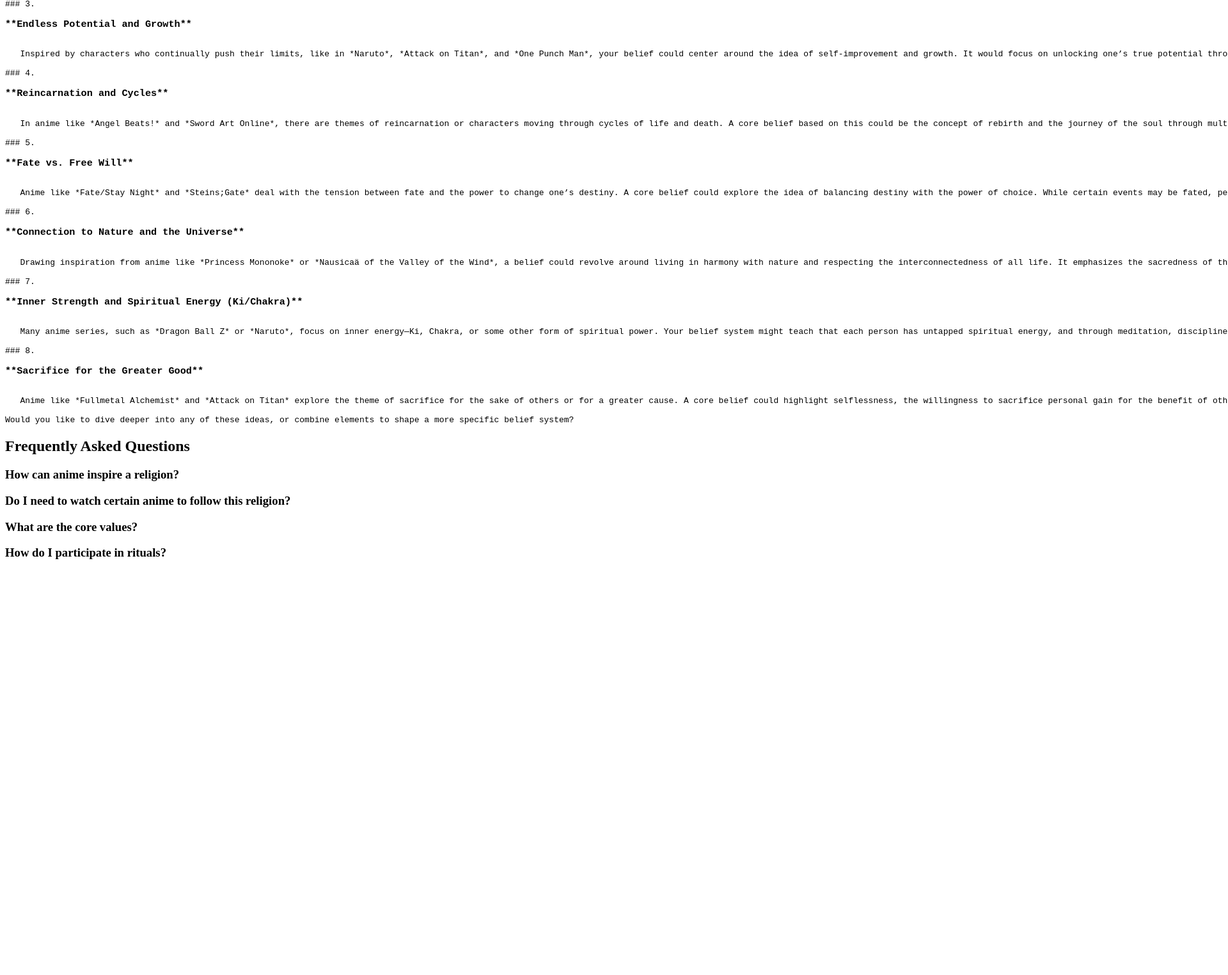
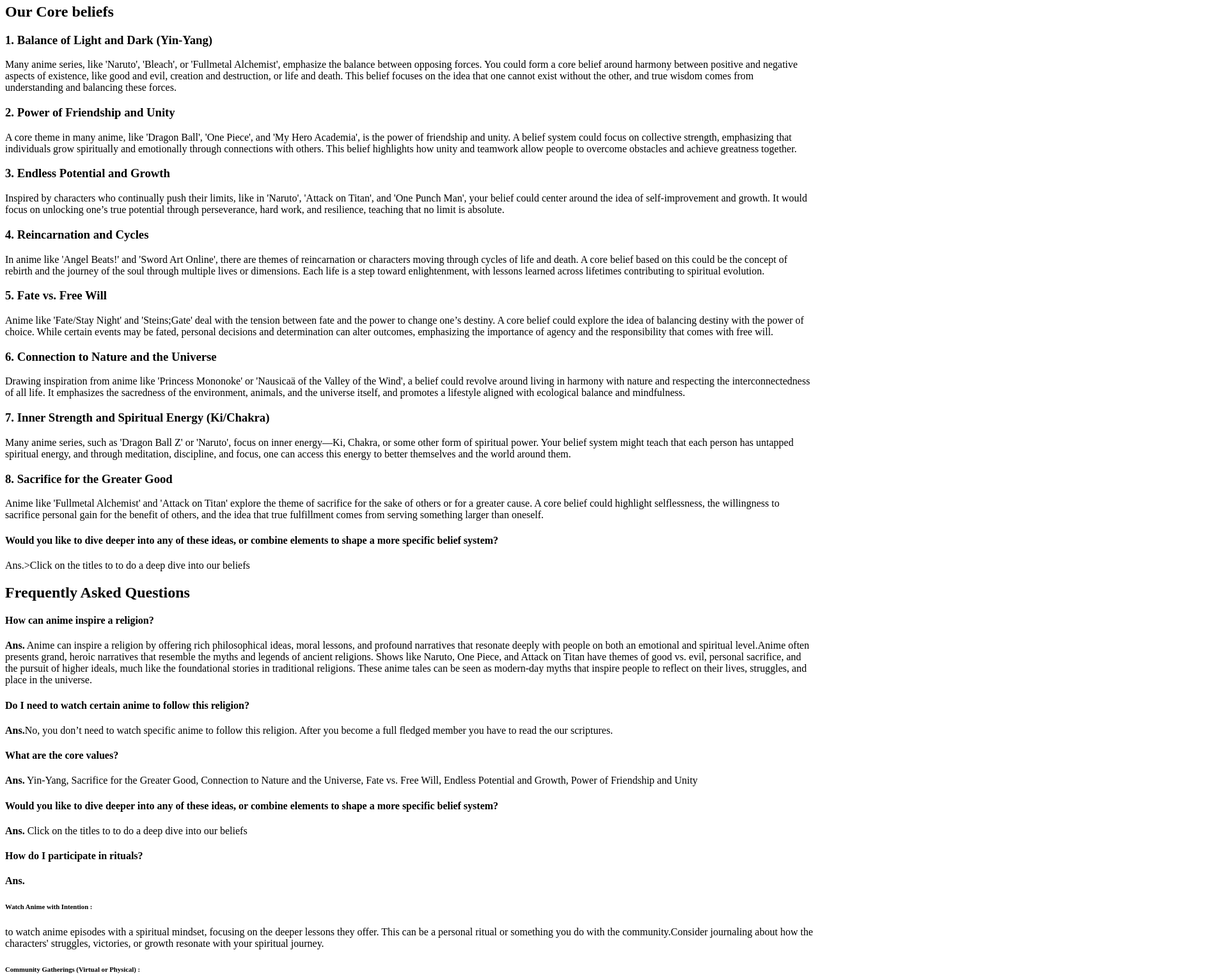
Before and after one commit to TanKaizokuO/Learning-WebD, a plain HTML site: page CultOfficial.html in a window 1280 px wide. Shown: the part 1825-3349 px from the top of the page at 64% size, 1920 px wide, since content can reach past the window. Before the commit the page ends 2719 px from the top, so only its background shows below. Drawn offline with Linux system fonts and the light colour scheme.

Commit message:
creation2

```diff
--- a/CultOfficial.html
+++ b/CultOfficial.html
@@ -53,45 +53,61 @@
         <h3> Berserk</h3>
         "Berserk" follows Guts, a lone mercenary with a tragic past, as he battles demonic forces and struggles with fate, friendship, and revenge in a dark, medieval fantasy world filled with brutality.
         </div>
+        <div id="SteinsGate" class="ScriptureP">
+            <a href="https://www.steins-gatemanga.com/" target="_blank" class="ScripPic">
+                <img src="IMAGE/steinsgate.jpg" height="200">
+            </a>
+            <h3>Steins Gate</h3>
+            "Steins Gate" Set in Akihabara, the story follows Rintarou Okabe, a self-proclaimed "mad scientist," and his friends as they accidentally discover a way to send messages to the past. This leads them into a complex web of alternate timelines and butterfly effects, forcing them to grapple with the ethical dilemmas of changing fate.
+        </div>
     </div>
     <div id="CoreBelief">
         <h2 id="CorebeliefT">Our Core beliefs</h2>
-        <pre>If you are looking to explore or create a belief system inspired by anime, here are some concepts from anime that can influence core beliefs in a spiritual or philosophical sense:
 
-### 1. <h3>**Balance of Light and Dark (Yin-Yang)**</h3>
-   Many anime series, like *Naruto*, *Bleach*, or *Fullmetal Alchemist*, emphasize the balance between opposing forces. You could form a core belief around harmony between positive and negative aspects of existence, like good and evil, creation and destruction, or life and death. This belief focuses on the idea that one cannot exist without the other, and true wisdom comes from understanding and balancing these forces.
+    <h3>1.  Balance of Light and Dark (Yin-Yang)</h3>
+   Many anime series, like 'Naruto', 'Bleach', or 'Fullmetal Alchemist', emphasize the balance between opposing forces. You could form a core belief around harmony between positive and negative aspects of existence, like good and evil, creation and destruction, or life and death. This belief focuses on the idea that one cannot exist without the other, and true wisdom comes from understanding and balancing these forces.
 
-### 2. <h3>**Power of Friendship and Unity**</h3>
-   A core theme in many anime, like *Dragon Ball*, *One Piece*, and *My Hero Academia*, is the power of friendship and unity. A belief system could focus on collective strength, emphasizing that individuals grow spiritually and emotionally through connections with others. This belief highlights how unity and teamwork allow people to overcome obstacles and achieve greatness together.
+    <h3>2.  Power of Friendship and Unity</h3>
+   A core theme in many anime, like 'Dragon Ball', 'One Piece', and 'My Hero Academia', is the power of friendship and unity. A belief system could focus on collective strength, emphasizing that individuals grow spiritually and emotionally through connections with others. This belief highlights how unity and teamwork allow people to overcome obstacles and achieve greatness together.
 
-### 3. <h3>**Endless Potential and Growth**</h3>
-   Inspired by characters who continually push their limits, like in *Naruto*, *Attack on Titan*, and *One Punch Man*, your belief could center around the idea of self-improvement and growth. It would focus on unlocking one’s true potential through perseverance, hard work, and resilience, teaching that no limit is absolute.
+    <h3>3.  Endless Potential and Growth</h3>
+   Inspired by characters who continually push their limits, like in 'Naruto', 'Attack on Titan', and 'One Punch Man', your belief could center around the idea of self-improvement and growth. It would focus on unlocking one’s true potential through perseverance, hard work, and resilience, teaching that no limit is absolute.
 
-### 4. <h3>**Reincarnation and Cycles**</h3>
-   In anime like *Angel Beats!* and *Sword Art Online*, there are themes of reincarnation or characters moving through cycles of life and death. A core belief based on this could be the concept of rebirth and the journey of the soul through multiple lives or dimensions. Each life is a step toward enlightenment, with lessons learned across lifetimes contributing to spiritual evolution.
+    <h3>4.  Reincarnation and Cycles</h3>
+   In anime like 'Angel Beats!' and 'Sword Art Online', there are themes of reincarnation or characters moving through cycles of life and death. A core belief based on this could be the concept of rebirth and the journey of the soul through multiple lives or dimensions. Each life is a step toward enlightenment, with lessons learned across lifetimes contributing to spiritual evolution.
 
-### 5. <h3>**Fate vs. Free Will**</h3>
-   Anime like *Fate/Stay Night* and *Steins;Gate* deal with the tension between fate and the power to change one’s destiny. A core belief could explore the idea of balancing destiny with the power of choice. While certain events may be fated, personal decisions and determination can alter outcomes, emphasizing the importance of agency and the responsibility that comes with free will.
+    <h3>5.  Fate vs. Free Will</h3>
+   Anime like 'Fate/Stay Night' and 'Steins;Gate' deal with the tension between fate and the power to change one’s destiny. A core belief could explore the idea of balancing destiny with the power of choice. While certain events may be fated, personal decisions and determination can alter outcomes, emphasizing the importance of agency and the responsibility that comes with free will.
 
-### 6. <h3>**Connection to Nature and the Universe**</h3>
-   Drawing inspiration from anime like *Princess Mononoke* or *Nausicaä of the Valley of the Wind*, a belief could revolve around living in harmony with nature and respecting the interconnectedness of all life. It emphasizes the sacredness of the environment, animals, and the universe itself, and promotes a lifestyle aligned with ecological balance and mindfulness.
+    <h3>6.  Connection to Nature and the Universe</h3>
+   Drawing inspiration from anime like 'Princess Mononoke' or 'Nausicaä of the Valley of the Wind', a belief could revolve around living in harmony with nature and respecting the interconnectedness of all life. It emphasizes the sacredness of the environment, animals, and the universe itself, and promotes a lifestyle aligned with ecological balance and mindfulness.
 
-### 7. <h3>**Inner Strength and Spiritual Energy (Ki/Chakra)**</h3>
-   Many anime series, such as *Dragon Ball Z* or *Naruto*, focus on inner energy—Ki, Chakra, or some other form of spiritual power. Your belief system might teach that each person has untapped spiritual energy, and through meditation, discipline, and focus, one can access this energy to better themselves and the world around them.
+    <h3>7.  Inner Strength and Spiritual Energy (Ki/Chakra)</h3>
+    Many anime series, such as 'Dragon Ball Z' or 'Naruto', focus on inner energy—Ki, Chakra, or some other form of spiritual power. Your belief system might teach that each person has untapped spiritual energy, and through meditation, discipline, and focus, one can access this energy to better themselves and the world around them.
 
-### 8. <h3>**Sacrifice for the Greater Good**</h3>
-   Anime like *Fullmetal Alchemist* and *Attack on Titan* explore the theme of sacrifice for the sake of others or for a greater cause. A core belief could highlight selflessness, the willingness to sacrifice personal gain for the benefit of others, and the idea that true fulfillment comes from serving something larger than oneself.
+    <h3>8.  Sacrifice for the Greater Good</h3>
+   Anime like 'Fullmetal Alchemist' and 'Attack on Titan' explore the theme of sacrifice for the sake of others or for a greater cause. A core belief could highlight selflessness, the willingness to sacrifice personal gain for the benefit of others, and the idea that true fulfillment comes from serving something larger than oneself.<br>
 
-Would you like to dive deeper into any of these ideas, or combine elements to shape a more specific belief system?
-</pre>
+    <h4>Would you like to dive deeper into any of these ideas, or combine elements to shape a more specific belief system?</h4>
+    Ans.>Click on the titles to to do a deep dive into our beliefs
     </div>
-<div id="FAQs">
-    <h2 id="FAQsT">Frequently Asked Questions</h2>
-    <h3>How can anime inspire a religion?</h3>
-    <h3>Do I need to watch certain anime to follow this religion?</h3>
-    <h3>What are the core values?</h3>
-    <h3>How do I participate in rituals?</h3>
-</div>
+    <div id="FAQs">
+        <h2 id="FAQsT">Frequently Asked Questions</h2>
+        <h4>How can anime inspire a religion?</h4>
+        <b>Ans.</b> Anime can inspire a religion by offering rich philosophical ideas, moral lessons, and profound narratives that resonate deeply with people on both an emotional and spiritual level.Anime often presents grand, heroic narratives that resemble the myths and legends of ancient religions. Shows like Naruto, One Piece, and Attack on Titan have themes of good vs. evil, personal sacrifice, and the pursuit of higher ideals, much like the foundational stories in traditional religions. These anime tales can be seen as modern-day myths that inspire people to reflect on their lives, struggles, and place in the universe.
+        <h4>Do I need to watch certain anime to follow this religion?</h4>
+        <b>Ans.</b>No, you don’t need to watch specific anime to follow this religion. After you become a full fledged member you have to read the our scriptures.
+        <h4>What are the core values?</h4>
+        <b>Ans.</b> Yin-Yang, Sacrifice for the Greater Good, Connection to Nature and the Universe, Fate vs. Free Will, Endless Potential and Growth, Power of Friendship and Unity
+        <h4>Would you like to dive deeper into any of these ideas, or combine elements to shape a more specific belief system?</h4>
+        <b>Ans.</b> Click on the titles to to do a deep dive into our beliefs
+        <h4>How do I participate in rituals?</h4>
+        <b>Ans.</b><h6>Watch Anime with Intention : </h6> to watch anime episodes with a spiritual mindset, focusing on the deeper lessons they offer. This can be a personal ritual or something you do with the community.Consider journaling about how the characters' struggles, victories, or growth resonate with your spiritual journey.<br>
+
+        <h6>Community Gatherings (Virtual or Physical) : </h6> the community in group activities, such as anime watch parties, discussion forums, or virtual meet-ups where followers discuss spiritual themes from anime.These gatherings are an important ritual for connecting with others, much like how anime characters rely on the strength of their friends.<br>
+
+        <h6>Create or Wear Symbols : </h6> anime religions might have symbols or items (necklaces, bracelets, art) that represent the core beliefs of the religion. Wearing or displaying these symbols can be a personal ritual to keep your beliefs close throughout the day.<br>
+    </div>
 
 </body>
 </html>
--- a/Style2.css
+++ b/Style2.css
@@ -1,4 +1,4 @@
-*
+'
 {
     font-family: 'Segoe UI', Tahoma, Geneva, Verdana, sans-serif;
 }
--- a/Style3.css
+++ b/Style3.css
@@ -1,4 +1,4 @@
-*
+'
 {
     font-family: 'Segoe UI', Tahoma, Geneva, Verdana, sans-serif;
     background-color :rgb(255, 235, 205);
@@ -32,7 +32,7 @@
 
 li {
     display: inline-block;
-    margin-right: 20px; /* add spacing between items */
+    margin-right: 20px; /' add spacing between items '/
   }
 #Intro {
     font-family :'Rockwell';
```
Also changed, not shown: IMAGE/steinsgate.jpg (added), 1 other file.
